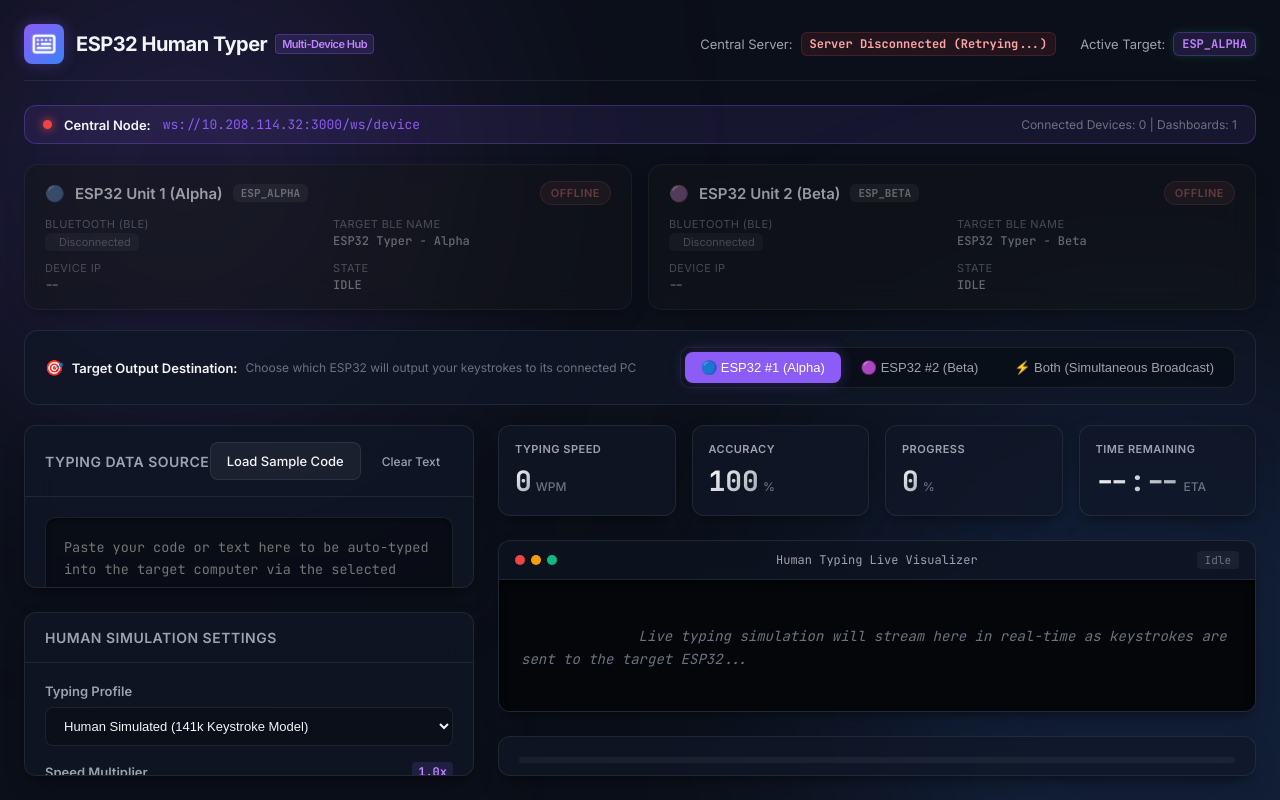
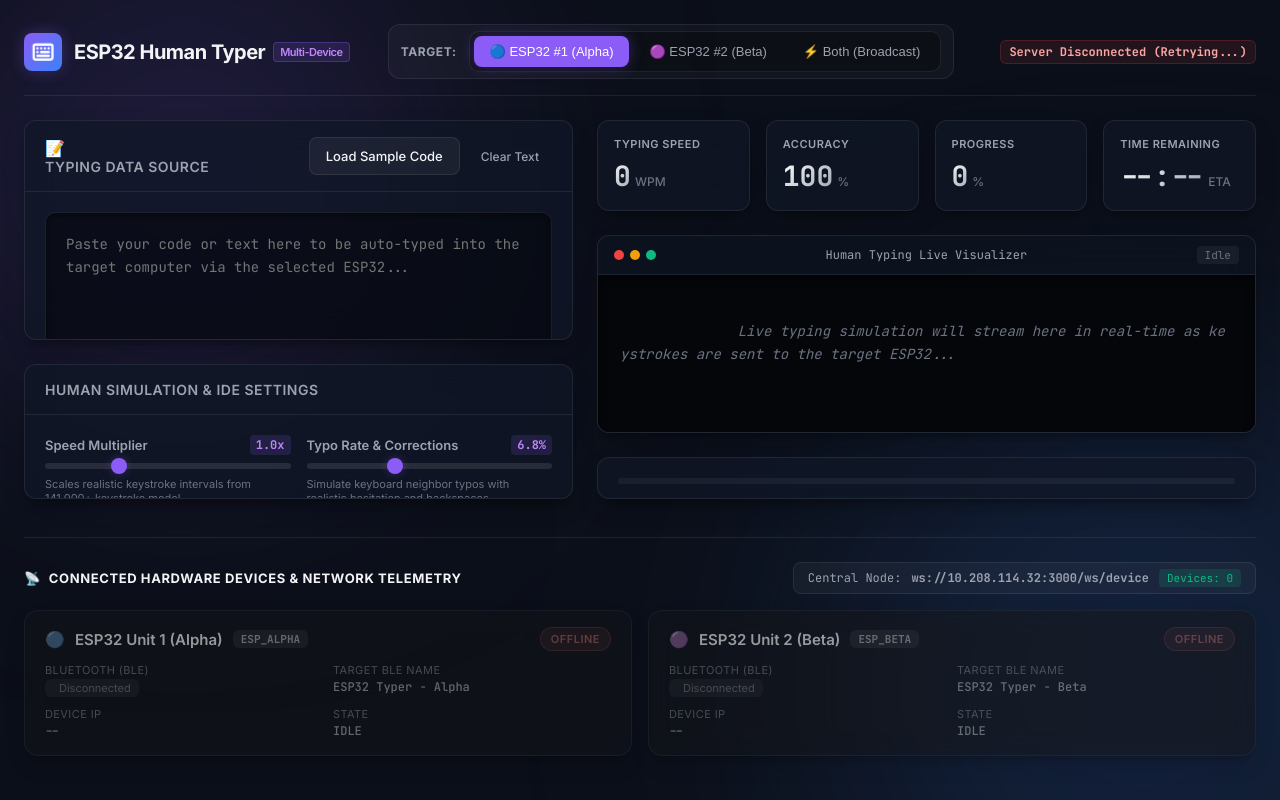
Before and after one commit to khairajram/esp32-human-typer, a plain HTML site: page updated_auto_typer/public/index.html in a window 1280 px wide. Drawn offline with Linux system fonts and the light colour scheme.

Commit message:
Optimize layout: move target selector to top header, enlarge textarea to 460px, move device cards down

```diff
--- a/updated_auto_typer/public/index.html
+++ b/updated_auto_typer/public/index.html
@@ -17,11 +17,11 @@
   </div>
 
   <div class="app-container">
-    <!-- Header -->
-    <header class="app-header">
+    <!-- Top Header: Brand + Target Selector + Server Status (All-in-One Compact Bar) -->
+    <header class="app-header compact-topbar">
       <div class="brand">
         <div class="brand-logo">
-          <svg viewBox="0 0 24 24" width="24" height="24" stroke="currentColor" stroke-width="2.5" fill="none" stroke-linecap="round" stroke-linejoin="round" class="logo-icon">
+          <svg viewBox="0 0 24 24" width="22" height="22" stroke="currentColor" stroke-width="2.5" fill="none" stroke-linecap="round" stroke-linejoin="round" class="logo-icon">
             <rect x="2" y="4" width="20" height="16" rx="2" ry="2"></rect>
             <line x1="6" y1="8" x2="6" y2="8"></line>
             <line x1="10" y1="8" x2="10" y2="8"></line>
@@ -33,108 +33,13 @@
           </svg>
         </div>
         <div>
-          <h1>ESP32 Human Typer <span class="badge">Multi-Device Hub</span></h1>
+          <h1>ESP32 Human Typer <span class="badge">Multi-Device</span></h1>
         </div>
       </div>
 
-      <div class="header-status">
-        <div class="status-item">
-          <span class="status-label">Central Server:</span>
-          <span id="server-status-text" class="status-val disconnected">Connecting...</span>
-        </div>
-        <div class="status-item">
-          <span class="status-label">Active Target:</span>
-          <span id="target-indicator-tag" class="status-val connected" style="background: rgba(139, 92, 246, 0.15); color: #c084fc; border-color: rgba(139, 92, 246, 0.3);">ESP_ALPHA</span>
-        </div>
-      </div>
-    </header>
-
-    <!-- Server LAN Info Banner -->
-    <div class="server-banner">
-      <div class="server-info">
-        <div class="pulse-dot" id="server-indicator"></div>
-        <span style="font-weight: 600; color: var(--text-primary);">Central Node:</span>
-        <span id="banner-server-ip" style="font-family: var(--font-mono); color: var(--primary);">ws://10.208.114.32:3000/ws/device</span>
-      </div>
-      <div id="banner-active-count" style="font-size: 12px; color: var(--text-muted);">
-        Connected Devices: 0 | Dashboards: 1
-      </div>
-    </div>
-
-    <!-- Active ESP32 Devices Status Cards -->
-    <div class="devices-container" id="devices-container">
-      <!-- Device Card 1 -->
-      <div class="device-card offline" id="card-ESP_ALPHA">
-        <div class="device-card-header">
-          <div class="device-title">
-            <span style="font-size: 16px;">🔵</span>
-            <span>ESP32 Unit 1 (Alpha)</span>
-            <span class="device-id-badge">ESP_ALPHA</span>
-          </div>
-          <span class="device-status-badge offline" id="status-badge-ESP_ALPHA">Offline</span>
-        </div>
-        <div class="device-details-grid">
-          <div class="device-detail-item">
-            <span class="detail-label">Bluetooth (BLE)</span>
-            <span class="ble-pill disconnected" id="ble-pill-ESP_ALPHA">
-              <span class="status-dot"></span> Disconnected
-            </span>
-          </div>
-          <div class="device-detail-item">
-            <span class="detail-label">Target BLE Name</span>
-            <span class="detail-value" id="blename-ESP_ALPHA">ESP32 Typer - Alpha</span>
-          </div>
-          <div class="device-detail-item">
-            <span class="detail-label">Device IP</span>
-            <span class="detail-value" id="ip-ESP_ALPHA">--</span>
-          </div>
-          <div class="device-detail-item">
-            <span class="detail-label">State</span>
-            <span class="detail-value" id="state-ESP_ALPHA">IDLE</span>
-          </div>
-        </div>
-      </div>
-
-      <!-- Device Card 2 -->
-      <div class="device-card offline" id="card-ESP_BETA">
-        <div class="device-card-header">
-          <div class="device-title">
-            <span style="font-size: 16px;">🟣</span>
-            <span>ESP32 Unit 2 (Beta)</span>
-            <span class="device-id-badge">ESP_BETA</span>
-          </div>
-          <span class="device-status-badge offline" id="status-badge-ESP_BETA">Offline</span>
-        </div>
-        <div class="device-details-grid">
-          <div class="device-detail-item">
-            <span class="detail-label">Bluetooth (BLE)</span>
-            <span class="ble-pill disconnected" id="ble-pill-ESP_BETA">
-              <span class="status-dot"></span> Disconnected
-            </span>
-          </div>
-          <div class="device-detail-item">
-            <span class="detail-label">Target BLE Name</span>
-            <span class="detail-value" id="blename-ESP_BETA">ESP32 Typer - Beta</span>
-          </div>
-          <div class="device-detail-item">
-            <span class="detail-label">Device IP</span>
-            <span class="detail-value" id="ip-ESP_BETA">--</span>
-          </div>
-          <div class="device-detail-item">
-            <span class="detail-label">State</span>
-            <span class="detail-value" id="state-ESP_BETA">IDLE</span>
-          </div>
-        </div>
-      </div>
-    </div>
-
-    <!-- Target Destination Selector -->
-    <div class="target-selector-card">
-      <div class="target-selector-label">
-        <span style="font-size: 15px;">🎯</span>
-        <span style="font-weight: 600;">Target Output Destination:</span>
-        <span style="font-size: 12px; color: var(--text-muted); font-weight: 400;">Choose which ESP32 will output your keystrokes to its connected PC</span>
-      </div>
+      <!-- TARGET SELECTION AT TOP (Prominent & Accessible) -->
+      <div class="top-target-selector">
+        <span class="target-title">Target:</span>
         <div class="target-segmented-group" id="target-segmented-group">
           <button type="button" class="target-option-btn active" data-target="ESP_ALPHA">
             <span>🔵 ESP32 #1 (Alpha)</span>
@@ -143,19 +48,31 @@
             <span>🟣 ESP32 #2 (Beta)</span>
           </button>
           <button type="button" class="target-option-btn" data-target="ALL">
-          <span>⚡ Both (Simultaneous Broadcast)</span>
+            <span>⚡ Both (Broadcast)</span>
           </button>
         </div>
       </div>
 
-    <!-- Main Workspace (Spacious 2-Column Split) -->
+      <!-- Server Connection Badge -->
+      <div class="header-status">
+        <div class="status-item">
+          <div class="pulse-dot" id="server-indicator"></div>
+          <span id="server-status-text" class="status-val disconnected">Connecting...</span>
+        </div>
+      </div>
+    </header>
+
+    <!-- Main Workspace (Spacious, Large Editor & Large Previewer) -->
     <main class="app-main">
-      <!-- Left Column: Large Input Area & Human Settings -->
+      <!-- Left Column: Large Source Code Input Area & Settings -->
       <section class="main-column left">
-        <!-- Large Text Input Card -->
+        <!-- Prominent Large Text Input Card -->
         <div class="card glass editor-card">
           <div class="card-header editor-header">
+            <div class="header-title-group">
+              <span class="icon">📝</span>
               <h2>Typing Data Source</h2>
+            </div>
             <div class="textarea-actions">
               <button id="btn-load-sample" class="btn btn-secondary btn-sm">Load Sample Code</button>
               <button id="btn-clear" class="btn btn-text btn-sm">Clear Text</button>
@@ -165,34 +82,25 @@
             <textarea id="typing-input" placeholder="Paste your code or text here to be auto-typed into the target computer via the selected ESP32..." class="input-textarea"></textarea>
             <div class="editor-subfooter">
               <span class="text-counter">Total Characters: <strong id="chars-total">0</strong></span>
+              <span class="target-pill-small" id="target-indicator-tag">Targeting: ESP_ALPHA</span>
             </div>
           </div>
         </div>
 
         <!-- Human Simulation Settings Card -->
-        <div class="card glass">
+        <div class="card glass settings-card-compact">
           <div class="card-header">
-            <h2>Human Simulation Settings</h2>
+            <h2>Human Simulation & IDE Settings</h2>
           </div>
           <div class="card-body">
-            <div class="settings-group">
-              <div class="setting-item">
-                <div class="setting-label-row">
-                  <label for="select-mode">Typing Profile</label>
-                </div>
-                <select id="select-mode" class="input-select">
-                  <option value="human" selected>Human Simulated (141k Keystroke Model)</option>
-                  <option value="robot">Robot (Instant / Fast)</option>
-                </select>
-              </div>
-
+            <div class="settings-grid-compact">
               <div class="setting-item">
                 <div class="setting-label-row">
                   <label for="speed-slider">Speed Multiplier</label>
                   <span id="speed-val" class="setting-bubble">1.0x</span>
                 </div>
                 <input type="range" id="speed-slider" min="0.2" max="3" step="0.1" value="1.0" class="input-range">
-                <span class="range-hint">Scales realistic keystroke intervals sampled from real human typing logs</span>
+                <span class="range-hint">Scales realistic keystroke intervals from 141,000+ keystroke model</span>
               </div>
 
               <div class="setting-item">
@@ -204,20 +112,30 @@
                 <span class="range-hint">Simulate keyboard neighbor typos with realistic hesitation and backspaces</span>
               </div>
 
-              <div class="setting-item" style="border-top: 1px solid var(--border-color); padding-top: 14px;">
-                <label style="font-size: 12px; font-weight: 600; text-transform: uppercase; color: var(--text-muted); letter-spacing: 0.5px; display: block; margin-bottom: 8px;">IDE Compatibility & Humanization</label>
-                <div style="display: flex; flex-direction: column; gap: 10px;">
-                  <label style="display: flex; align-items: center; gap: 8px; font-size: 13px; color: var(--text-secondary); cursor: pointer;">
-                    <input type="checkbox" id="check-ide-indent" style="accent-color: var(--primary); width: 16px; height: 16px; cursor: pointer;">
-                    <span>Bypass IDE Auto-Indentation (Stops duplicate spaces)</span>
+              <div class="setting-item">
+                <div class="setting-label-row">
+                  <label for="select-mode">Typing Profile</label>
+                </div>
+                <select id="select-mode" class="input-select">
+                  <option value="human" selected>Human Simulated (141k Keystroke Model)</option>
+                  <option value="robot">Robot (Instant / Fast)</option>
+                </select>
+              </div>
+
+              <div class="setting-item full-width" style="border-top: 1px solid var(--border-color); padding-top: 12px; margin-top: 4px;">
+                <label style="font-size: 11px; font-weight: 600; text-transform: uppercase; color: var(--text-muted); letter-spacing: 0.5px; display: block; margin-bottom: 8px;">IDE Compatibility & Humanization</label>
+                <div class="checkbox-row-container">
+                  <label class="checkbox-label">
+                    <input type="checkbox" id="check-ide-indent">
+                    <span>Bypass IDE Auto-Indentation</span>
                   </label>
-                  <label style="display: flex; align-items: center; gap: 8px; font-size: 13px; color: var(--text-secondary); cursor: pointer;">
-                    <input type="checkbox" id="check-ide-brackets" checked style="accent-color: var(--primary); width: 16px; height: 16px; cursor: pointer;">
-                    <span>Bypass IDE Auto-Brackets / Quotes (Instant Delete Neutralizer)</span>
+                  <label class="checkbox-label">
+                    <input type="checkbox" id="check-ide-brackets" checked>
+                    <span>Bypass IDE Auto-Brackets / Quotes</span>
                   </label>
-                  <label style="display: flex; align-items: center; gap: 8px; font-size: 13px; color: var(--text-secondary); cursor: pointer;">
-                    <input type="checkbox" id="check-thinking-pauses" checked style="accent-color: var(--primary); width: 16px; height: 16px; cursor: pointer;">
-                    <span>Simulate Human Thinking Pauses (1.8s on block completion, 1.5s on random lines)</span>
+                  <label class="checkbox-label">
+                    <input type="checkbox" id="check-thinking-pauses" checked>
+                    <span>Simulate Human Thinking Pauses</span>
                   </label>
                 </div>
               </div>
@@ -293,7 +211,7 @@
                 Typed <strong id="chars-typed">0</strong> of <strong id="chars-total-playback">0</strong> chars
               </div>
               <div class="playback-buttons">
-                <button id="btn-start" class="btn btn-success">
+                <button id="btn-start" class="btn btn-success btn-lg">
                   <svg viewBox="0 0 24 24" width="18" height="18" stroke="currentColor" stroke-width="2" fill="none" stroke-linecap="round" stroke-linejoin="round" class="btn-icon"><polygon points="5 3 19 12 5 21 5 3"></polygon></svg>
                   <span>Start Auto-Typing</span>
                 </button>
@@ -311,6 +229,87 @@
         </div>
       </section>
     </main>
+
+    <!-- Bottom Section: Hardware Status & Device Diagnostics (Moved Down) -->
+    <section class="hardware-section">
+      <div class="hardware-section-header">
+        <div class="hardware-title">
+          <span>📡</span>
+          <span>Connected Hardware Devices & Network Telemetry</span>
+        </div>
+        <div class="server-node-tag">
+          <span>Central Node:</span>
+          <strong id="banner-server-ip">ws://10.208.114.32:3000/ws/device</strong>
+          <span class="active-badge" id="banner-active-count">Devices: 0</span>
+        </div>
+      </div>
+
+      <div class="devices-container" id="devices-container">
+        <!-- Device Card 1 -->
+        <div class="device-card offline" id="card-ESP_ALPHA">
+          <div class="device-card-header">
+            <div class="device-title">
+              <span style="font-size: 16px;">🔵</span>
+              <span>ESP32 Unit 1 (Alpha)</span>
+              <span class="device-id-badge">ESP_ALPHA</span>
+            </div>
+            <span class="device-status-badge offline" id="status-badge-ESP_ALPHA">Offline</span>
+          </div>
+          <div class="device-details-grid">
+            <div class="device-detail-item">
+              <span class="detail-label">Bluetooth (BLE)</span>
+              <span class="ble-pill disconnected" id="ble-pill-ESP_ALPHA">
+                <span class="status-dot"></span> Disconnected
+              </span>
+            </div>
+            <div class="device-detail-item">
+              <span class="detail-label">Target BLE Name</span>
+              <span class="detail-value" id="blename-ESP_ALPHA">ESP32 Typer - Alpha</span>
+            </div>
+            <div class="device-detail-item">
+              <span class="detail-label">Device IP</span>
+              <span class="detail-value" id="ip-ESP_ALPHA">--</span>
+            </div>
+            <div class="device-detail-item">
+              <span class="detail-label">State</span>
+              <span class="detail-value" id="state-ESP_ALPHA">IDLE</span>
+            </div>
+          </div>
+        </div>
+
+        <!-- Device Card 2 -->
+        <div class="device-card offline" id="card-ESP_BETA">
+          <div class="device-card-header">
+            <div class="device-title">
+              <span style="font-size: 16px;">🟣</span>
+              <span>ESP32 Unit 2 (Beta)</span>
+              <span class="device-id-badge">ESP_BETA</span>
+            </div>
+            <span class="device-status-badge offline" id="status-badge-ESP_BETA">Offline</span>
+          </div>
+          <div class="device-details-grid">
+            <div class="device-detail-item">
+              <span class="detail-label">Bluetooth (BLE)</span>
+              <span class="ble-pill disconnected" id="ble-pill-ESP_BETA">
+                <span class="status-dot"></span> Disconnected
+              </span>
+            </div>
+            <div class="device-detail-item">
+              <span class="detail-label">Target BLE Name</span>
+              <span class="detail-value" id="blename-ESP_BETA">ESP32 Typer - Beta</span>
+            </div>
+            <div class="device-detail-item">
+              <span class="detail-label">Device IP</span>
+              <span class="detail-value" id="ip-ESP_BETA">--</span>
+            </div>
+            <div class="device-detail-item">
+              <span class="detail-label">State</span>
+              <span class="detail-value" id="state-ESP_BETA">IDLE</span>
+            </div>
+          </div>
+        </div>
+      </div>
+    </section>
   </div>
 
   <script src="app.js"></script>
--- a/updated_auto_typer/public/style.css
+++ b/updated_auto_typer/public/style.css
@@ -203,10 +203,11 @@ body {
 /* Main Dashboard Layout */
 .app-main {
   display: grid;
-  grid-template-columns: 450px 1fr;
+  grid-template-columns: minmax(480px, 1fr) 1.2fr;
   gap: 24px;
   flex-grow: 1;
   min-height: 0; /* Important for scrollable children */
+  margin-bottom: 28px;
 }
 
 .main-column {
@@ -362,25 +363,25 @@ body {
 
 .input-textarea {
   flex-grow: 1;
-  background: rgba(0, 0, 0, 0.35);
+  background: rgba(0, 0, 0, 0.4);
   border: 1px solid var(--border-color);
   border-radius: 10px;
-  padding: 18px;
+  padding: 20px;
   color: var(--text-primary);
   font-family: var(--font-mono);
-  font-size: 13.5px;
+  font-size: 14px;
   line-height: 1.65;
   resize: vertical;
   outline: none;
-  min-height: 280px;
-  height: 320px;
+  min-height: 420px;
+  height: 460px;
   transition: all 0.25s ease;
-  box-shadow: inset 0 2px 6px rgba(0, 0, 0, 0.4);
+  box-shadow: inset 0 2px 8px rgba(0, 0, 0, 0.5);
 }
 
 .input-textarea:focus {
   border-color: rgba(139, 92, 246, 0.6);
-  box-shadow: inset 0 2px 6px rgba(0, 0, 0, 0.4), 0 0 15px var(--primary-glow);
+  box-shadow: inset 0 2px 8px rgba(0, 0, 0, 0.5), 0 0 16px var(--primary-glow);
 }
 
 .editor-header {
@@ -583,8 +584,8 @@ body {
   padding: 22px;
   overflow-y: auto;
   position: relative;
-  min-height: 380px;
-  height: 420px;
+  min-height: 420px;
+  height: 460px;
   border-bottom-left-radius: 12px;
   border-bottom-right-radius: 12px;
   box-shadow: inset 0 2px 10px rgba(0, 0, 0, 0.7);
@@ -901,3 +902,128 @@ body {
   color: #ffffff;
   box-shadow: 0 0 15px var(--primary-glow);
 }
+
+/* ==========================================================================
+   Compact Topbar, Target Selector & Bottom Hardware Section Styles
+   ========================================================================== */
+
+.compact-topbar {
+  display: flex;
+  align-items: center;
+  justify-content: space-between;
+  gap: 20px;
+  margin-bottom: 24px;
+  padding-bottom: 16px;
+  border-bottom: 1px solid var(--border-color);
+  flex-wrap: wrap;
+}
+
+.top-target-selector {
+  display: flex;
+  align-items: center;
+  gap: 12px;
+  background: rgba(255, 255, 255, 0.03);
+  padding: 6px 12px;
+  border-radius: 12px;
+  border: 1px solid var(--border-color);
+}
+
+.top-target-selector .target-title {
+  font-size: 12px;
+  font-weight: 700;
+  color: var(--text-secondary);
+  text-transform: uppercase;
+  letter-spacing: 0.6px;
+}
+
+.target-pill-small {
+  background: rgba(139, 92, 246, 0.15);
+  color: #c084fc;
+  border: 1px solid rgba(139, 92, 246, 0.3);
+  padding: 2px 8px;
+  border-radius: 6px;
+  font-size: 11px;
+  font-family: var(--font-mono);
+}
+
+/* Compact Settings Grid */
+.settings-grid-compact {
+  display: grid;
+  grid-template-columns: 1fr 1fr;
+  gap: 16px;
+}
+
+.settings-grid-compact .full-width {
+  grid-column: 1 / -1;
+}
+
+.checkbox-row-container {
+  display: flex;
+  flex-direction: column;
+  gap: 8px;
+}
+
+.checkbox-label {
+  display: flex;
+  align-items: center;
+  gap: 8px;
+  font-size: 12.5px;
+  color: var(--text-secondary);
+  cursor: pointer;
+  user-select: none;
+}
+
+.checkbox-label input[type="checkbox"] {
+  accent-color: var(--primary);
+  width: 16px;
+  height: 16px;
+  cursor: pointer;
+}
+
+/* Bottom Hardware Telemetry Section */
+.hardware-section {
+  margin-top: 10px;
+  padding-top: 24px;
+  border-top: 1px solid var(--border-color);
+}
+
+.hardware-section-header {
+  display: flex;
+  align-items: center;
+  justify-content: space-between;
+  margin-bottom: 16px;
+  flex-wrap: wrap;
+  gap: 12px;
+}
+
+.hardware-title {
+  display: flex;
+  align-items: center;
+  gap: 8px;
+  font-size: 13px;
+  font-weight: 700;
+  color: var(--text-primary);
+  text-transform: uppercase;
+  letter-spacing: 0.6px;
+}
+
+.server-node-tag {
+  display: flex;
+  align-items: center;
+  gap: 10px;
+  font-size: 12px;
+  color: var(--text-secondary);
+  background: rgba(255, 255, 255, 0.04);
+  padding: 6px 14px;
+  border-radius: 8px;
+  border: 1px solid var(--border-color);
+  font-family: var(--font-mono);
+}
+
+.server-node-tag .active-badge {
+  background: rgba(16, 185, 129, 0.15);
+  color: var(--success);
+  padding: 2px 8px;
+  border-radius: 4px;
+  font-size: 11px;
+}
```
Lines whose indentation alone changed are shown as unchanged.
